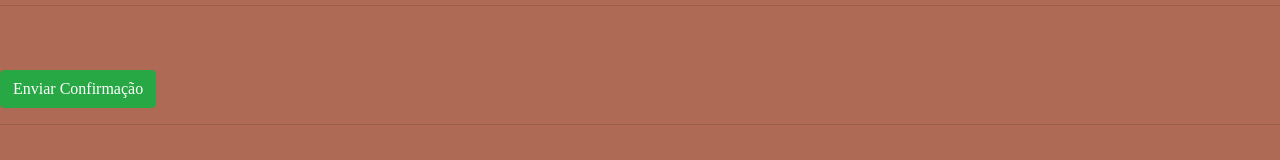
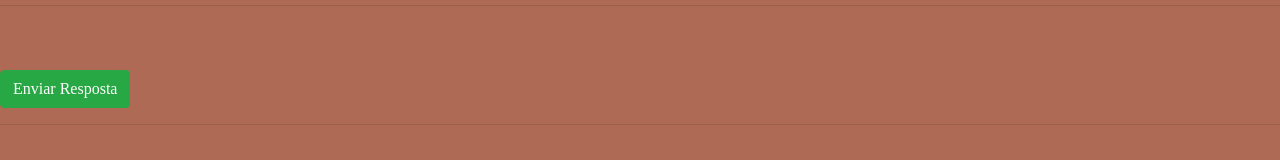
Before and after one commit to AugustoW12/ConfirmacaoPresenca, a plain HTML site: page index.html in a window 1280 px wide. Shown: the part 341-501 px from the top of the page. Drawn offline with nearby package versions, Linux system fonts and the light colour scheme.

Commit message:
index.html

```diff
--- a/index.html
+++ b/index.html
@@ -28,7 +28,7 @@
 
         <br><br>
 
-        <button type="submit" class="btn btn-success" name="botao_enviar" id="botao_enviar">Enviar Confirmação</button>
+        <button type="submit" class="btn btn-success" name="botao_enviar" id="botao_enviar">Enviar Resposta</button>
         <hr>
     </form>
 
```
